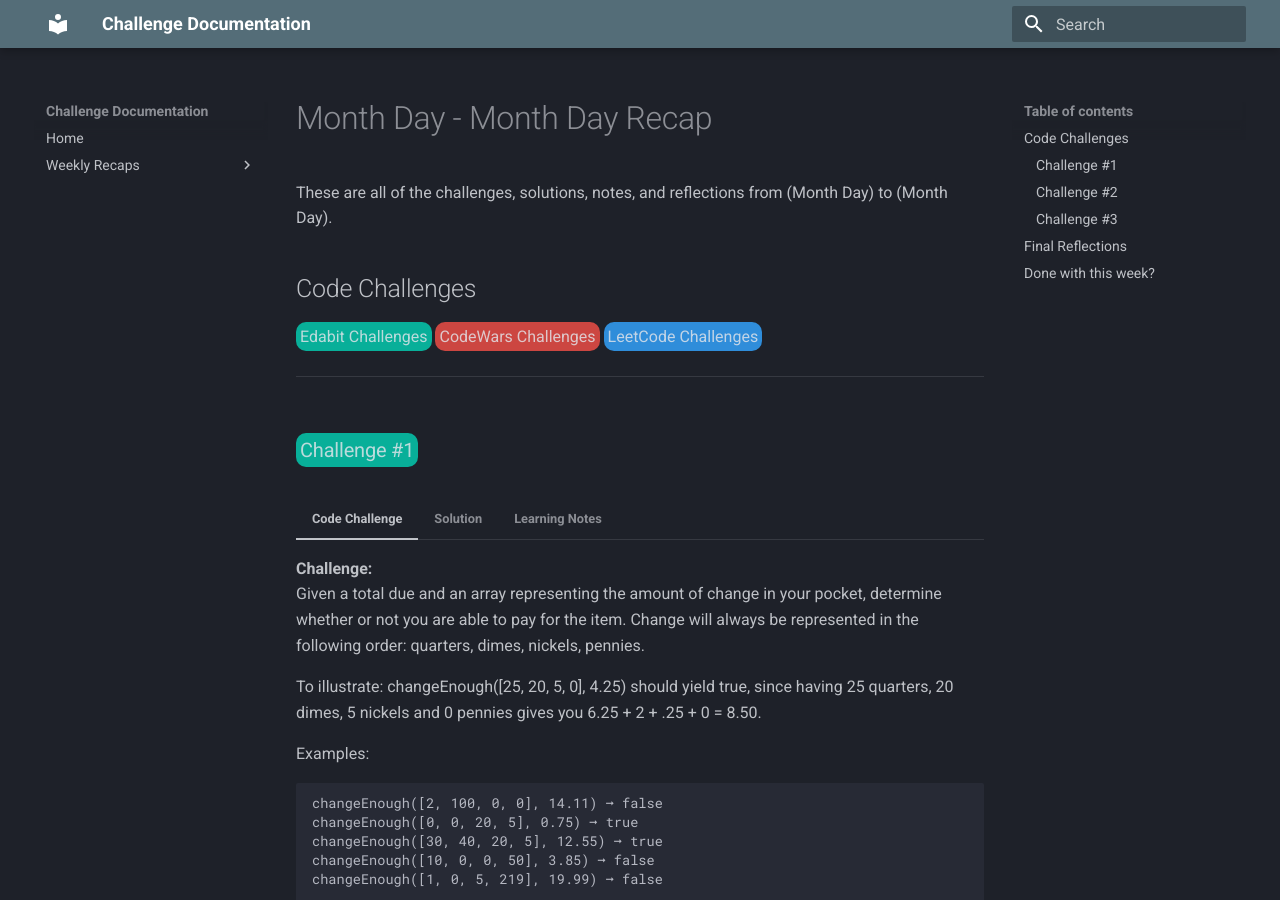
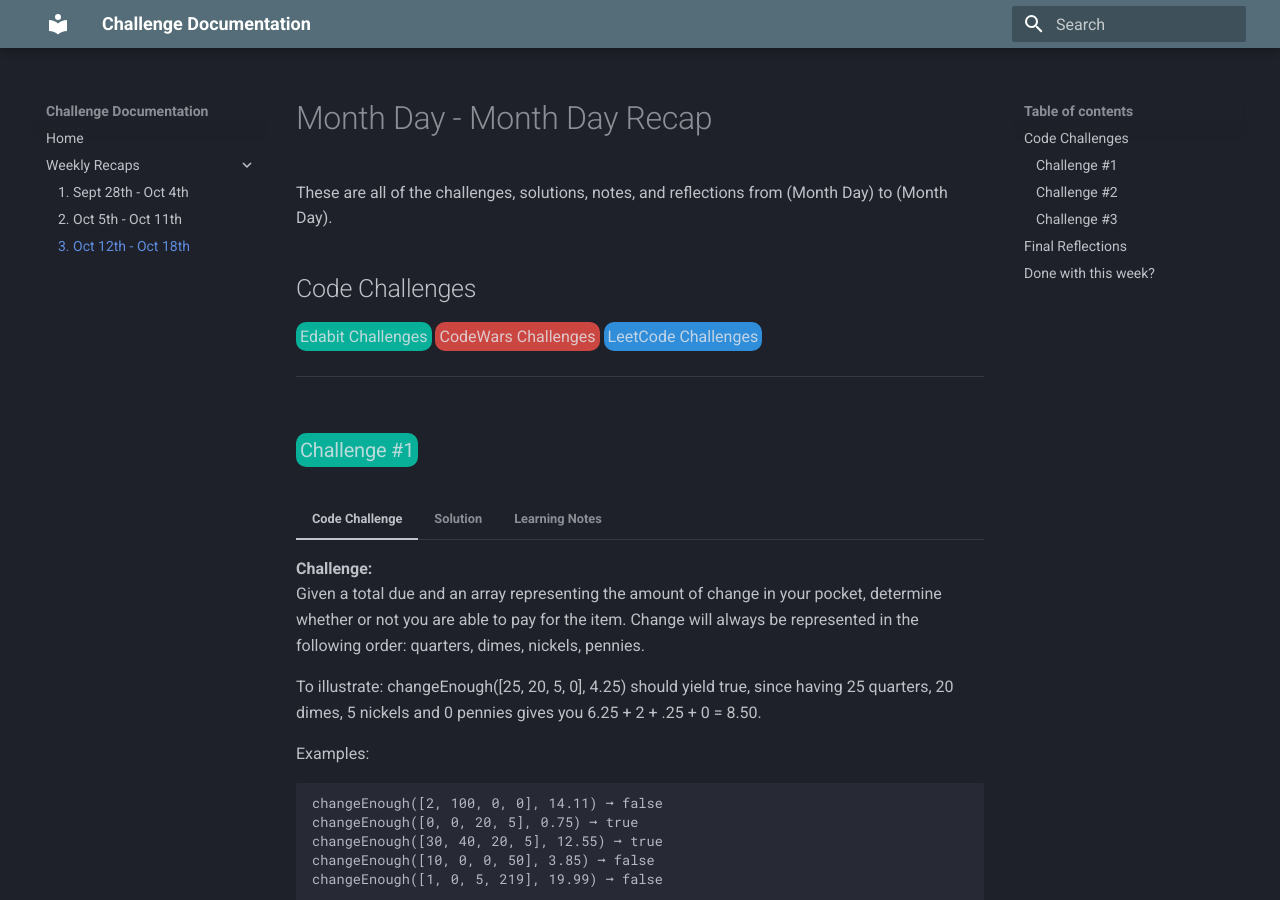
Before and after one commit to RobertEJohnson/Coding-Challenge-Tracker, an MkDocs documentation site: the page built from docs/weeklyRecaps/week3.md, in a window 1280 px wide and 900 px high. Built offline with MkDocs 1.6.1 and Material for MkDocs 9.7.7, drawn with Linux system fonts in a browser that asks for light colours.

Commit message:
Added week 3 to file tree

```diff
--- a/mkdocs.yml
+++ b/mkdocs.yml
@@ -19,3 +19,4 @@ nav:
     - Weekly Recaps:
         - 1. Sept 28th - Oct 4th : 'weeklyRecaps/week1.md'
         - 2. Oct 5th - Oct 11th : 'weeklyRecaps/week2.md'
+        - 3. Oct 12th - Oct 18th : 'weeklyRecaps/week3.md'
```
